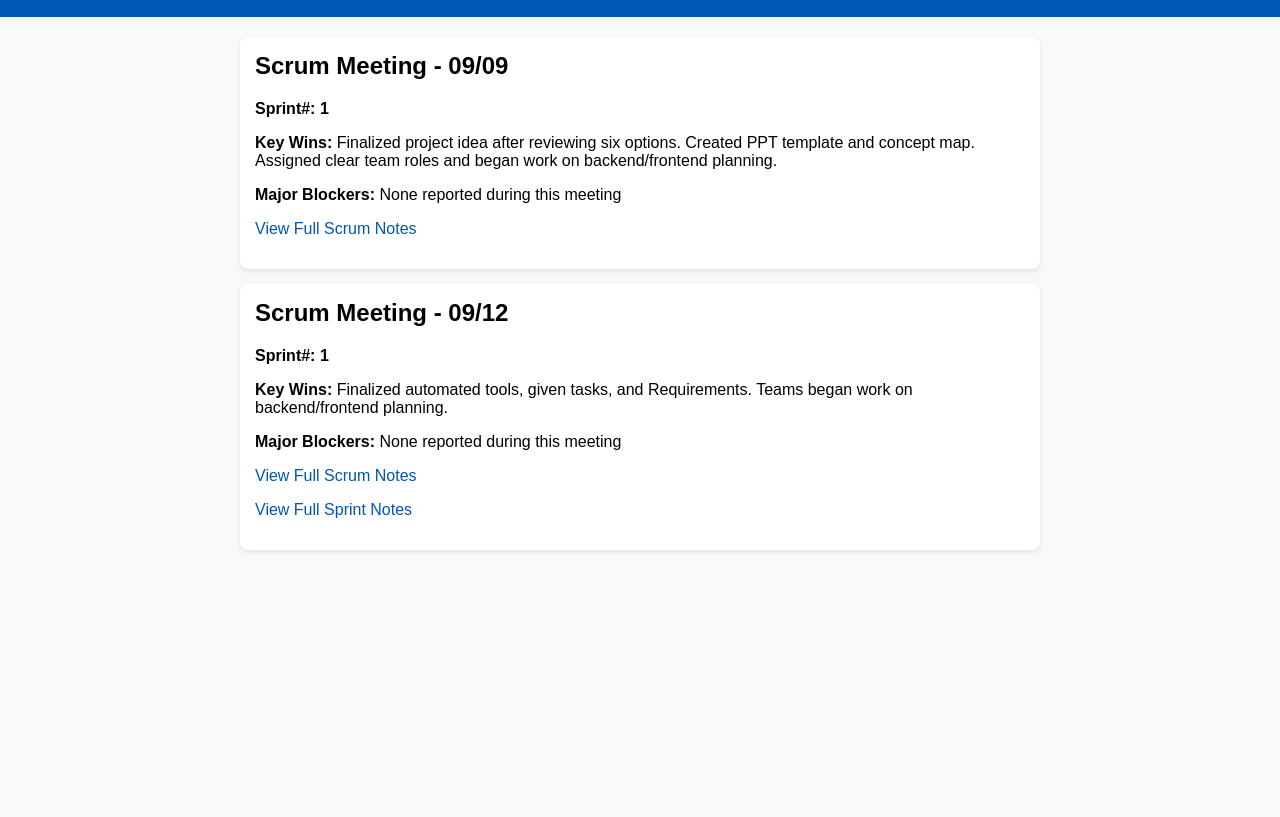
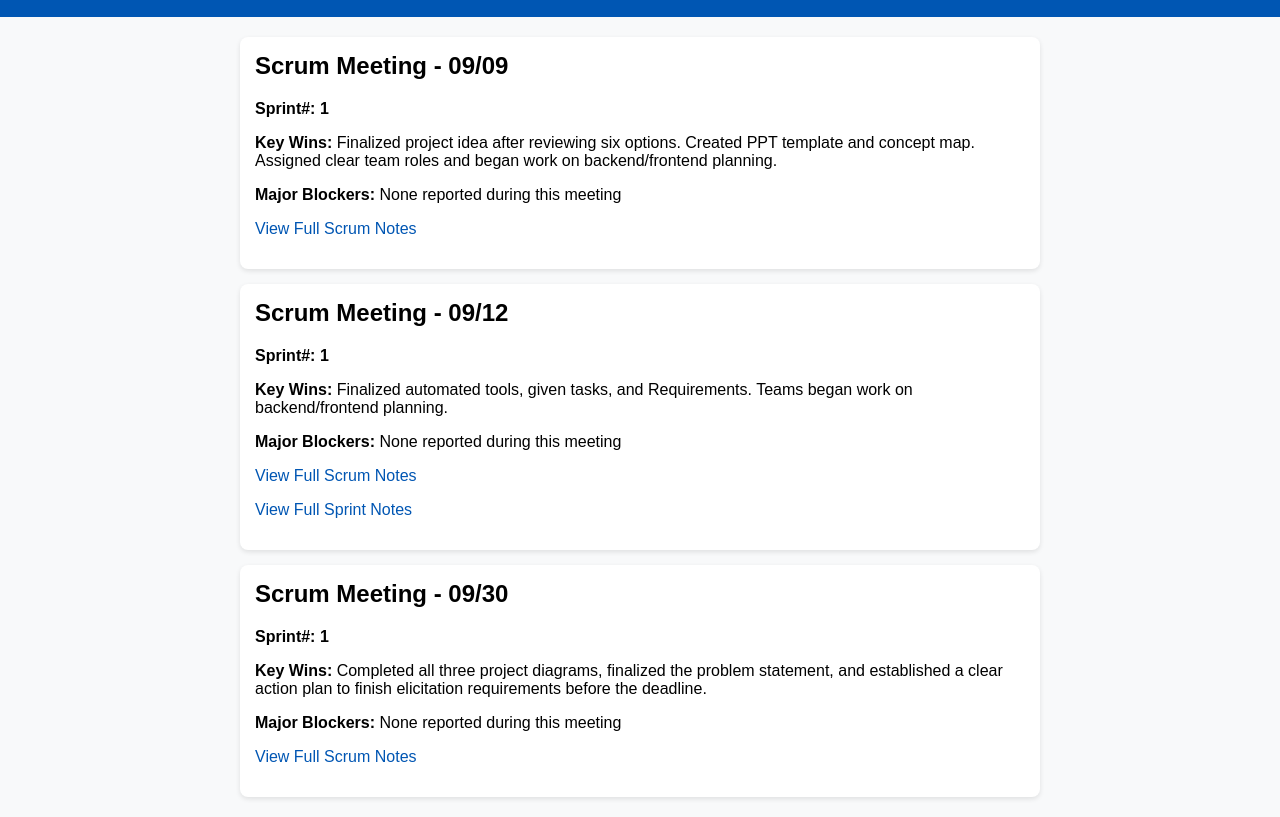
Before and after one commit to Alghada03/Scrum-Sprint-Blog, a plain HTML site: page index.html in a window 1280 px wide. Shown: the part 95-912 px from the top of the page. Before the commit the page ends 800 px from the top, so only its background shows below. Drawn offline with Linux system fonts and the light colour scheme.

Commit message:
Update index.html

```diff
--- a/index.html
+++ b/index.html
@@ -19,7 +19,6 @@
     <h1>Scrum/Sprint Blog Summaries</h1>
   </header>
   <div class="container">
-
     <div class="post">
       <h2>Scrum Meeting - 09/09</h2>
       <p><strong>Sprint#: 1</strong></p>
@@ -28,17 +27,26 @@
       <p><a href="Scrum_Meeting_Minutes_09.09.pdf" target="_blank">View Full Scrum Notes</a></p>
     </div>
 
-    <div class="post">
+      <div class="post">
       <h2>Scrum Meeting - 09/12</h2>
       <p><strong>Sprint#: 1</strong></p>
       <p><strong>Key Wins:</strong> Finalized automated tools, given tasks, and Requirements. Teams began work on backend/frontend planning. </p>
       <p><strong>Major Blockers:</strong> None reported during this meeting</p>
       <p><a href="Scrum_Meeting_Minutes_09_12.pdf" target="_blank">View Full Scrum Notes</a></p>
       <p><a href="Sprint1_Notes.pdf"target="_blank">View Full Sprint Notes</a></p>
+
     </div>
 
+      <div class="post">
+      <h2>Scrum Meeting - 09/30</h2>
+      <p><strong>Sprint#: 1</strong></p>
+      <p><strong>Key Wins:</strong> Completed all three project diagrams, finalized the problem statement, and established a clear action plan to finish elicitation requirements before the deadline.</p>
+      <p><strong>Major Blockers:</strong> None reported during this meeting</p>
+      <p><a href="Scrum_09.30.pdf" target="_blank">View Full Scrum Notes</a></p>
+
     </div>
+
+     </div>
   </div>
-
 </body>
 </html>
```
